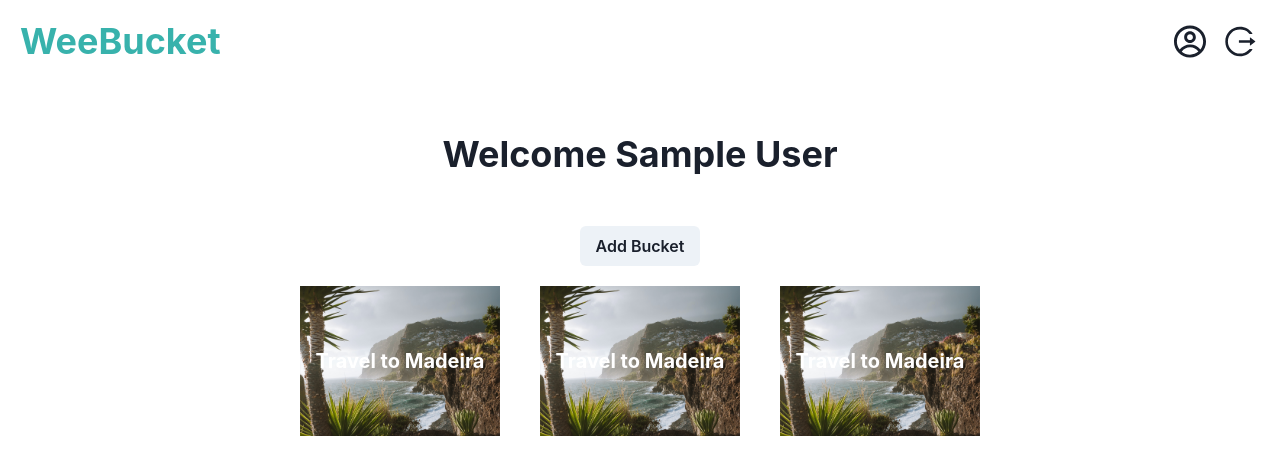
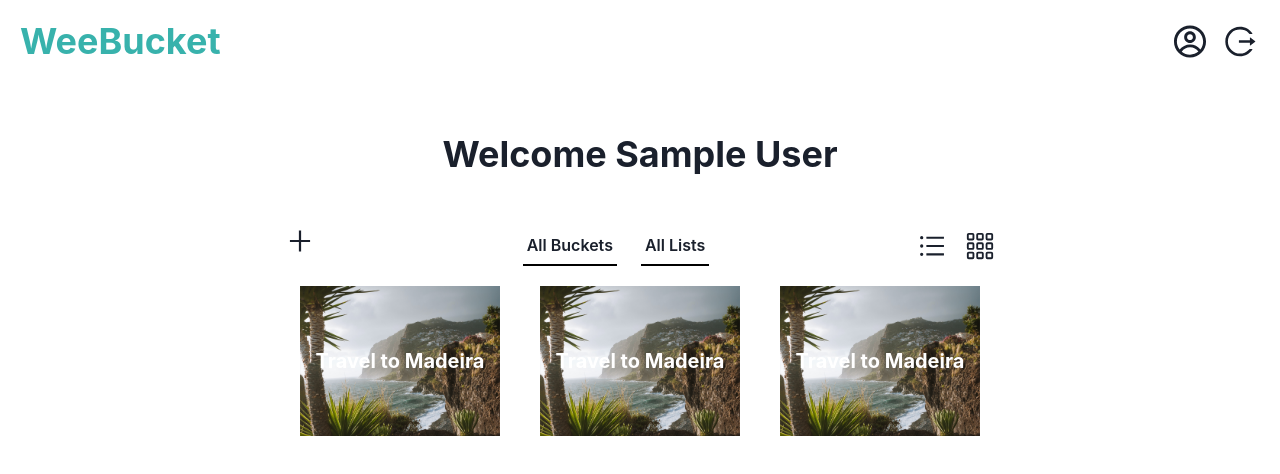
Before and after one commit to SajmonNowak/BucketList, a React (Create React App) app in the folder client/: page / in a window 1280 px wide. Shown: the top 474 px of the page. Built offline with nearby package versions, Linux system fonts and the light colour scheme; sample sign-in values are in the browser's storage.

Commit message:
Adde menu icons. Button theme started.

```diff
--- a/client/src/components/Header.js
+++ b/client/src/components/Header.js
@@ -40,6 +40,7 @@ const Header = () => {
         />
         <IconButton
           as={AiOutlineLogout}
+          onClick = {onLogout}
           w="35px"
           h="35px"
           bgColor="transparent"
--- /dev/null
+++ b/client/src/components/Menu.js
@@ -0,0 +1,22 @@
+import { Button, Flex, HStack, IconButton } from "@chakra-ui/react";
+import React from "react";
+import { AiOutlinePlus, AiOutlineUnorderedList } from "react-icons/ai";
+import { BsGrid3X3Gap } from "react-icons/bs";
+
+const Menu = () => {
+  return (
+    <Flex justifyContent="space-between" w="100%">
+      <IconButton as={AiOutlinePlus} variant="onlyIcon" />
+      <HStack spacing={6}>
+        <Button variant="transparent">All Buckets</Button>
+        <Button variant="transparent">All Lists</Button>
+      </HStack>
+      <HStack>
+        <IconButton as={AiOutlineUnorderedList} variant="onlyIcon" />
+        <IconButton as={BsGrid3X3Gap} variant="onlyIcon" />
+      </HStack>
+    </Flex>
+  );
+};
+
+export default Menu;
--- a/client/src/index.js
+++ b/client/src/index.js
@@ -4,11 +4,12 @@ import App from "./App";
 import { ChakraProvider, CSSReset } from "@chakra-ui/react";
 import store from "./redux/store";
 import {Provider} from "react-redux"
+import theme from "./style/theme"
 
 
 ReactDOM.render(
   <React.StrictMode>
-    <ChakraProvider>
+    <ChakraProvider theme={theme}>
       <CSSReset />
       <Provider store={store}>
       <App />
--- a/client/src/pages/Dashboard.js
+++ b/client/src/pages/Dashboard.js
@@ -1,9 +1,10 @@
-import { Box, Button, Flex, Heading } from "@chakra-ui/react";
+import { Box, Button, Center, Flex, Heading } from "@chakra-ui/react";
 import React, { useEffect } from "react";
 import { useDispatch, useSelector } from "react-redux";
 import { useNavigate } from "react-router-dom";
 import BucketCard from "../components/BucketCard";
 import Header from "../components/Header";
+import Menu from "../components/Menu";
 
 const testBucket = {
   name: "Travel to Madeira",
@@ -18,16 +19,17 @@ const Dashboard = () => {
 
   useEffect(() => {
     if (!user) {
-      navigate("login");
+      navigate("/login");
     }
   }, [user, navigate, dispatch]);
 
   return (
     <>
       <Header />
-      <Box p="50px">
+      <Center>
+        <Box p="50px" maxW="1200px">
           <Heading w="100%" textAlign="center">
-          Welcome {user.name}
+            Welcome {user && user.name}
           </Heading>
           <Flex
             mt="50px"
@@ -35,14 +37,15 @@ const Dashboard = () => {
             justifyContent={"center"}
             alignItems={"center"}
           >
-          <Button>Add Bucket</Button>
-          <Flex>
+            <Menu />
+            <Flex w="100%" justifyContent="space-around">
               <BucketCard bucketData={testBucket} />
               <BucketCard bucketData={testBucket} />
               <BucketCard bucketData={testBucket} />
             </Flex>
           </Flex>
         </Box>
+      </Center>
     </>
   );
 };
--- a/client/src/style/theme.js
+++ b/client/src/style/theme.js
@@ -0,0 +1,28 @@
+import { extendTheme } from "@chakra-ui/react";
+
+const theme = extendTheme({
+  components: {
+    Button: {
+      baseStyle: {},
+      sizes: {
+        xl: {
+        },
+      },
+      variants: {
+        solid: (props) => ({}),
+        transparent: {
+          backgroundColor: "transparent",
+          borderBottom: "2px solid black",
+          borderRadius: "0px",
+          padding: "4px",
+        },
+        onlyIcon: {
+          backgroundColor: "transparent",
+          height: "30px",
+        },
+      },
+    },
+  },
+});
+
+export default theme;
```
Lines whose indentation alone changed are shown as unchanged.
